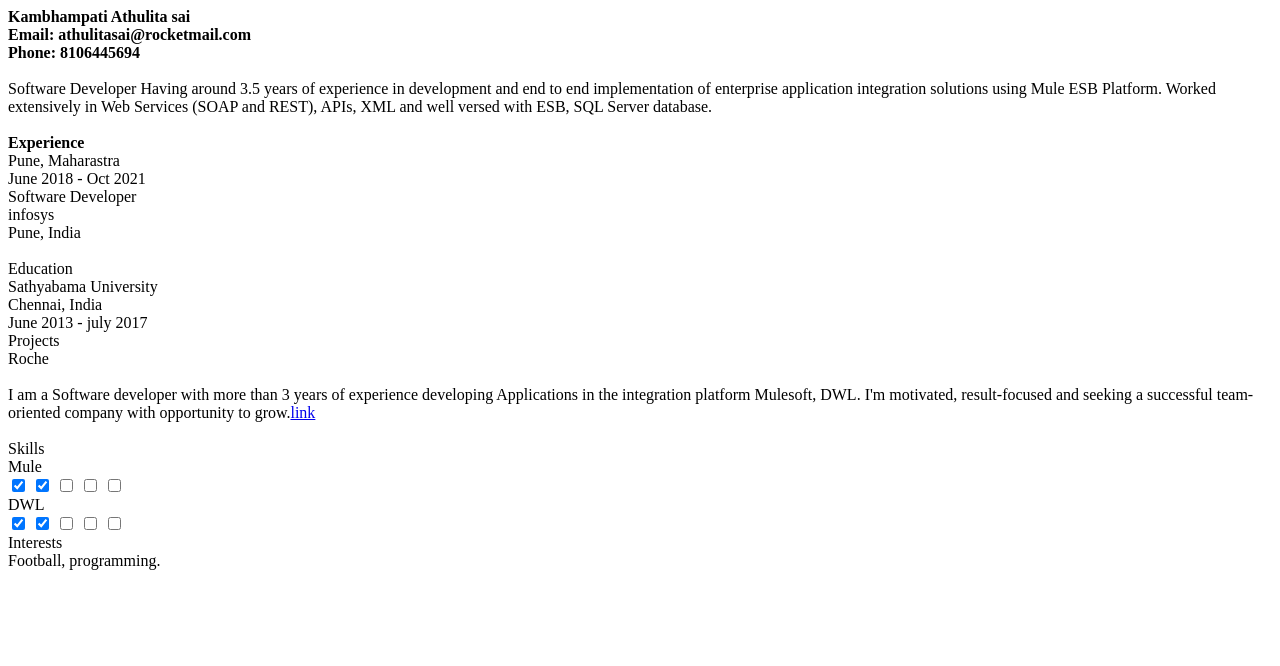
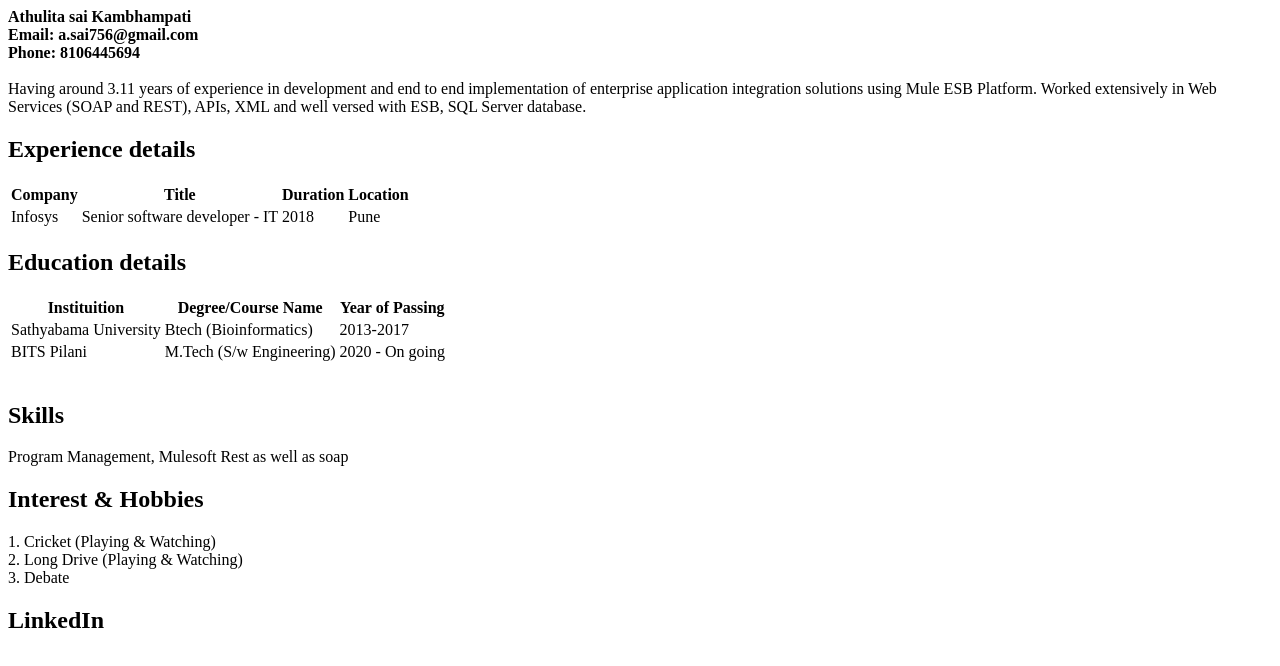
Before and after one commit to athultkbits/athulitkbits, a plain HTML site: page index.html in a window 1280 px wide. Drawn offline with Linux system fonts and the light colour scheme.

Commit message:
Update index.html

```diff
--- a/index.html
+++ b/index.html
@@ -1,79 +1,70 @@
 <div class="container">
 <div class="header">
-<div class="full-name"><strong><span class="first-name">Kambhampati</span> <span class="&ldquo;last-name&quot;">Athulita sai</span></strong></div>
-<div class="contact-info"><strong><span class="email">Email: </span> <span class="&ldquo;email-val&rdquo;">athulitasai@rocketmail.com</span> </strong></div>
+<div class="full-name"><strong><span class="first-name">Athulita sai</span> <span class="&ldquo;last-name&quot;">Kambhampati</span></strong></div>
+<div class="contact-info"><strong><span class="email">Email: </span> <span class="&ldquo;email-val&rdquo;">a.sai756@gmail.com</span> </strong></div>
 <div class="contact-info"><strong><span class="phone">Phone: </span> <span class="phone-val">8106445694</span></strong></div>
 <div class="about">&nbsp;</div>
-<div class="about"><span class="&ldquo;position&quot;">Software Developer </span> <span class="desc"> Having around 3.5 years of experience in development and end to end implementation of enterprise application integration solutions using Mule ESB Platform. Worked extensively in Web Services (SOAP and REST), APIs, XML and well versed with ESB, SQL Server database. </span></div>
+<div class="about"><span class="&ldquo;position&quot;">Having around 3.11 years of experience in development and end to end implementation of enterprise application integration solutions using Mule ESB Platform. Worked extensively in Web Services (SOAP and REST), APIs, XML and well versed with ESB, SQL Server database. </span></div>
 </div>
-<div class="details">
+<h2>Experience details</h2>
+<table>
+<tbody>
+<tr>
+<th>Company</th>
+<th>Title</th>
+<th>Duration</th>
+<th>Location</th>
+</tr>
+<tr>
+<td>Infosys</td>
+<td>Senior software developer - IT</td>
+<td>2018</td>
+<td>Pune</td>
+
+</tbody>
+</table>
+<h2>Education details</h2>
+<table>
+<tbody>
+<tr>
+<th>Instituition</th>
+<th>Degree/Course Name</th>
+<th>Year of Passing</th>
+</tr>
+<tr>
+<td>Sathyabama University</td>
+<td>Btech (Bioinformatics)</td>
+<td>2013-2017</td>
+</tr>
+<tr>
+<td>BITS Pilani</td>
+<td>M.Tech (S/w Engineering)</td>
+<td>2020 - On going</td>
+</tr>
+</tbody>
+</table>
 <div class="section">
 <div class="section__title">&nbsp;</div>
-<div class="section__title"><strong>Experience</strong></div>
-<div class="section__list">
-<div class="section__list-item">
+<h2>Skills</h2>
+<div class="skills">
+<div class="skills__item">
 <div class="left">
-<div class="name">Pune, Maharastra</div>
-<div class="duration">June 2018 - Oct 2021</div>
-</div>
-<div class="right">
-<div class="&ldquo;name&quot;">Software Developer</div>
+<div class="name"> Program Management, Mulesoft Rest as well as soap </div>
 </div>
 </div>
-<div class="section__list-item">
-<div class="left">
-<div class="name">infosys</div>
-<div class="addr">Pune, India</div>
+<div class="section">
+<h2>Interest &amp; Hobbies</h2>
+<div class="section__list">
+<div class="section__list-item">1. Cricket (Playing &amp; Watching)</div>
+<div class="section__list-item">2. Long Drive (Playing &amp; Watching)</div>
+<div class="section__list-item">3. Debate</div>
+</div>
 </div>
 </div>
 </div>
 </div>
 <div class="section">
-<div class="section__title">&nbsp;</div>
-<div class="section__title">Education</div>
+<h2>LinkedIn</h2>
 <div class="section__list">
-<div class="section__list-item">
-<div class="left">
-<div class="&ldquo;name&quot;">Sathyabama University</div>
-<div class="addr">Chennai, India</div>
-<div class="duration">June 2013 - july 2017</div>
-</div>
-<div class="section">
-<div class="section__title">Projects</div>
-<div class="section__list">
-<div class="section__list-item">
-<div class="name">Roche</div>
-<div class="name">&nbsp;</div>
-<div class="text">I am a Software developer with more than 3 years of experience developing Applications in the integration platform Mulesoft, DWL. I'm motivated, result-focused and seeking a successful team-oriented company with opportunity to grow.<a href="/login">link</a></div>
 </div>
 </div>
-</div>
-<div class="section">
-<div class="section__title">&nbsp;</div>
-<div class="section__title">Skills</div>
-<div class="skills">
-<div class="skills__item">
-<div class="left">
-<div class="name">Mule</div>
-</div>
-<div class="right"><input id="ck1" checked="checked" type="checkbox" /> <label for="ck1"></label> <input id="ck2" checked="checked" type="checkbox" /> <label for="ck2"></label> <input id="ck3" type="checkbox" /> <label for="ck3"></label> <input id="ck4" type="checkbox" /> <label for="ck4"></label> <input id="ck5" type="checkbox" /> <label for="ck5"></label></div>
-</div>
-</div>
-<div class="skills__item">
-<div class="left">
-<div class="name">DWL</div>
-</div>
-<div class="right"><input id="ck1" checked="checked" type="checkbox" /> <label for="ck1"></label> <input id="ck2" checked="checked" type="checkbox" /> <label for="ck2"></label> <input id="ck3" type="checkbox" /> <label for="ck3"></label> <input id="ck4" type="checkbox" /> <label for="ck4"></label> <input id="ck5" type="checkbox" /> <label for="ck5"></label></div>
-</div>
-</div>
-<div class="section">
-<div class="section__title">Interests</div>
-<div class="section__list">
-<div class="section__list-item">Football, programming.</div>
-</div>
-</div>
-</div>
-</div>
-</div>
-</div>
-</div>
```
